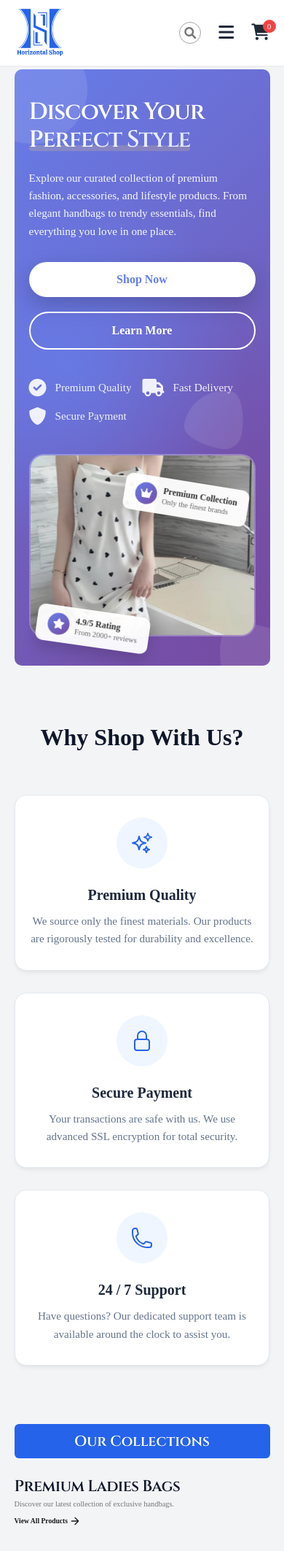
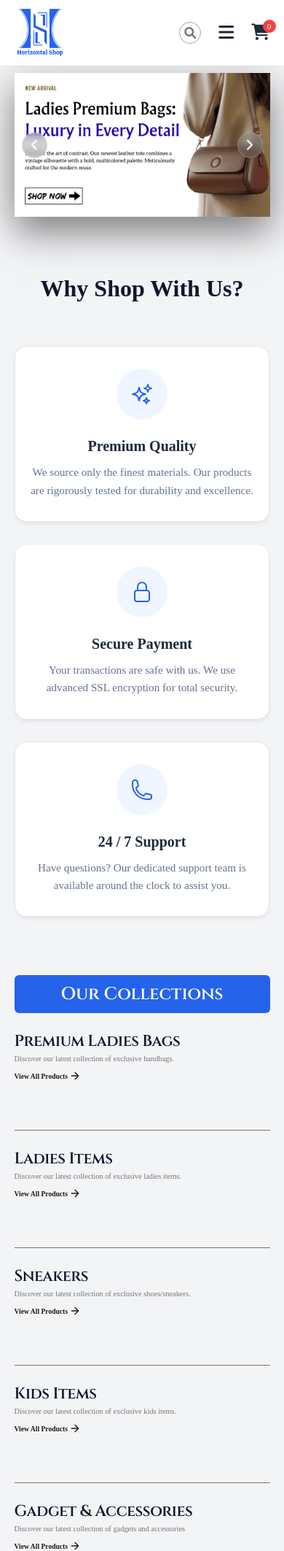
Before and after one commit to MidnightTerminal/python-app-store, a Flask app: page / in a window 390 px wide. Shown: the top 2125 px of the page at 73% size. Run offline with Flask 3, Linux system fonts and the light colour scheme; data that the repository does not hold is empty.

Commit message:
hero change

```diff
--- a/static/css/responsive.css
+++ b/static/css/responsive.css
@@ -133,7 +133,7 @@
     }
 
     .showcase-section h1 {
-        font-size: 20px;
+        font-size: 24px;
     }
 
     .section-header .section-title {
--- a/static/css/style.css
+++ b/static/css/style.css
@@ -1085,7 +1085,7 @@
      display: flex;
      flex-direction: column;
      scroll-snap-align: start;
-     box-shadow: 0 4px 20px rgba(0, 0, 0, 0.07);
+     box-shadow: 0 4px 20px rgba(0, 0, 0, 0.08);
 
  }
 
--- a/templates/index.html
+++ b/templates/index.html
@@ -77,7 +77,7 @@
     </div>
 
     <div class="main-container">
-        <!-- <main class="slider-wrapper" id="sliderWrapper">
+        <main class="slider-wrapper" id="sliderWrapper">
             <div class="slides-container" id="slidesTrack">
                 <div class="slide active">
                     <img src="{{ url_for('static', filename='assets/hero-images/2.webp') }}">
@@ -115,9 +115,9 @@
 
             <div class="indicators" id="indicators">
             </div>
-        </main> -->
+        </main>
         <!-- ==================== MODERN HERO SECTION ==================== -->
-        <section class="hero-section">
+        <!-- <section class="hero-section">
             <div class="hero-background"></div>
 
             <div class="hero-animated-shapes">
@@ -201,7 +201,7 @@
                     </div>
                 </div>
             </div>
-        </section>
+        </section> -->
     </div>
     <!-- ==================== END HERO SECTION ==================== -->
 
```
